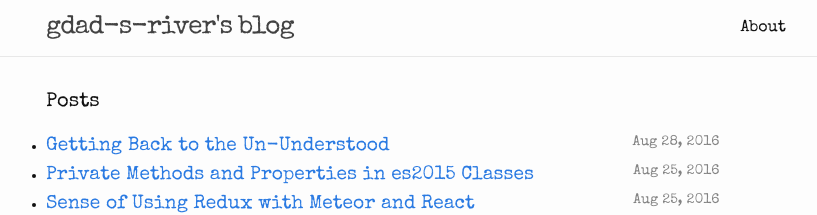
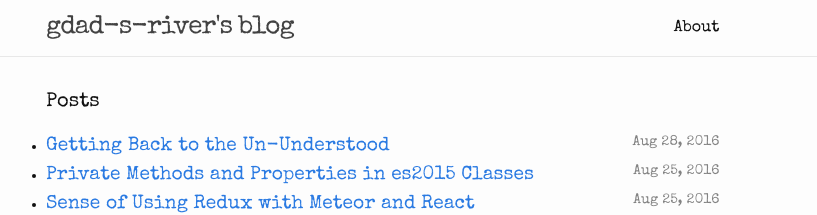
Before and after one commit to gdad-s-river/gdad-s-river.github.io, a Jekyll site: the page built from index.html, in a window 1280 px wide. Shown: the top 215 px of the page, without its empty margins (224-1041 px from the left). Built offline with Jekyll 4.4.1, drawn with Linux system fonts in a browser that asks for light colours.

Commit message:
about page aligned in a better way

```diff
--- a/_sass/_layout.scss
+++ b/_sass/_layout.scss
@@ -27,6 +27,7 @@
 .site-nav {
     float: right;
     line-height: 56px;
+    margin-right: 9%;
 
     .menu-icon {
         display: none;
```
